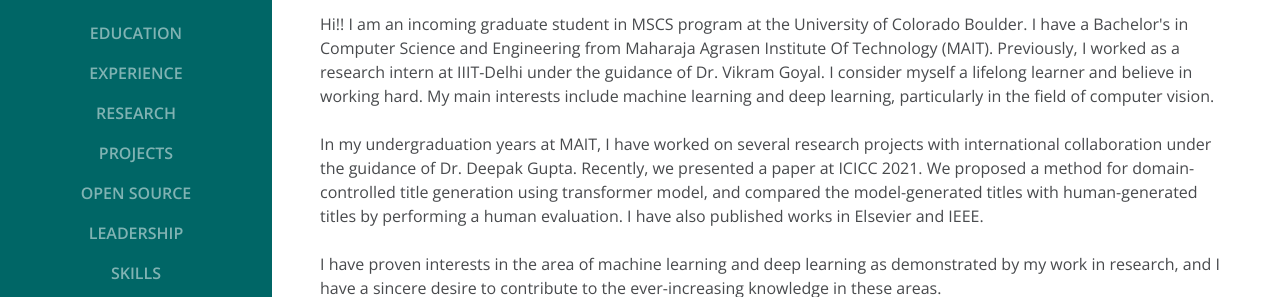
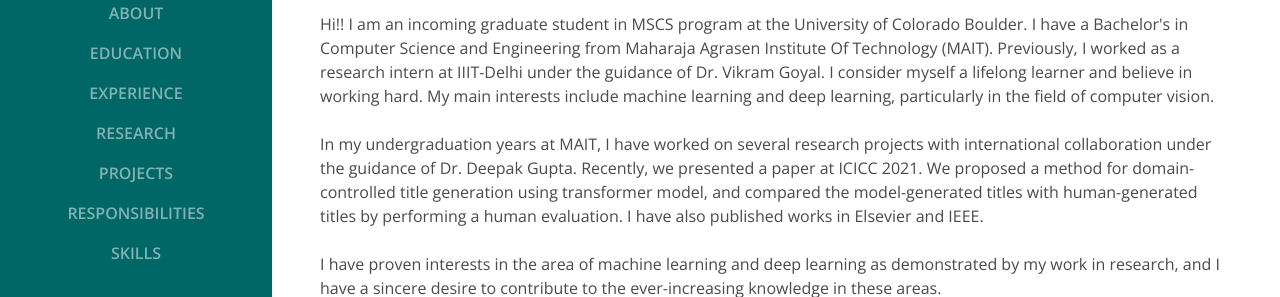
Before and after one commit to Muskan-goyal6/muskan-goyal, a plain HTML site: page index.html in a window 1280 px wide. Shown: the part 290-587 px from the top of the page. Drawn offline with nearby package versions, Linux system fonts and the light colour scheme; a web font is replaced by a local one.

Commit message:
new icon 2

```diff
--- a/index.html
+++ b/index.html
@@ -63,13 +63,13 @@
           </li>
 
 
-          <li class="nav-item">
+<!--           <li class="nav-item">
             <a class="nav-link js-scroll-trigger" href="/#open">Open Source</a>
-          </li>
+          </li> -->
 
 
           <li class="nav-item">
-            <a class="nav-link js-scroll-trigger" href="/#leadership">Leadership</a>
+            <a class="nav-link js-scroll-trigger" href="/#leadership">Responsibilities</a>
           </li>
 
 
@@ -178,7 +178,7 @@
         <div class="resume-item d-flex flex-column flex-md-row mb-5">
           <div class="resume-content mr-auto">
             <h3 class="mb-0">IIIT-D Research Intern</h3>
-            <div class="subheading mb-3">Apple</div>
+            <!-- <div class="subheading mb-3">Apple</div> -->
             <p>Under Dr. Vikram Goyal's guidance, studying various attacks on ML and DL models.
                 Framework: Python (Pytorch)</p>
           </div>
@@ -557,7 +557,7 @@
       <div class="resume-item d-flex flex-column flex-md-row mb-5">
         <div class="resume-content mr-auto">
           <h3 class="mb-0">Hosted the International Conference on Data Analytics and Management 2020 (ICDAM 2020).</h3>
-          <<!-- div class="subheading mb-3"></div>
+          <!-- div class="subheading mb-3"></div>
           <div>Organized events such as quizzes, debates, MUNs and JAMS (Just-a-Minute)</div>
           <div></div> -->
         </div>
```
Also changed, not shown: favicon.ico, 1 other file.
